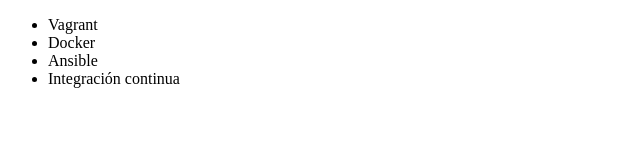
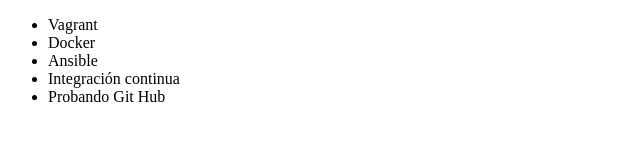
Before and after one commit to orapple25/Alura-Git, a plain HTML site: page index.html in a window 1280 px wide. Shown: the whole page, without its empty margins (0-640 px from the left). Drawn offline with Linux system fonts and the light colour scheme.

Commit message:
Agregando nueva linea li de prueba

```diff
--- a/index.html
+++ b/index.html
@@ -14,6 +14,7 @@
             <li> Docker </li>
             <li> Ansible </li>
             <li> Integración continua </li>
+            <li>Probando Git Hub</li>
         </ul>
    </body>
 </html>
```
